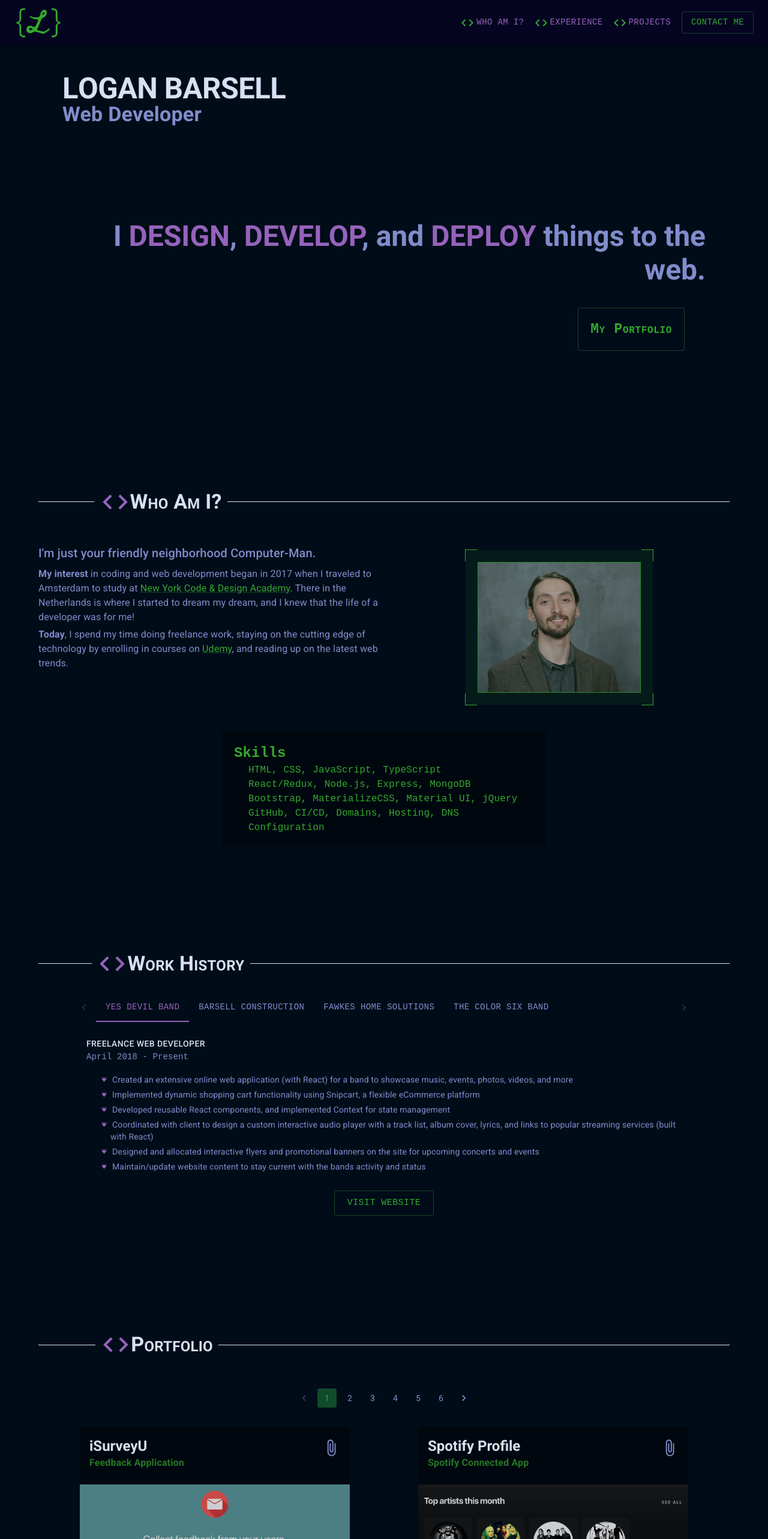
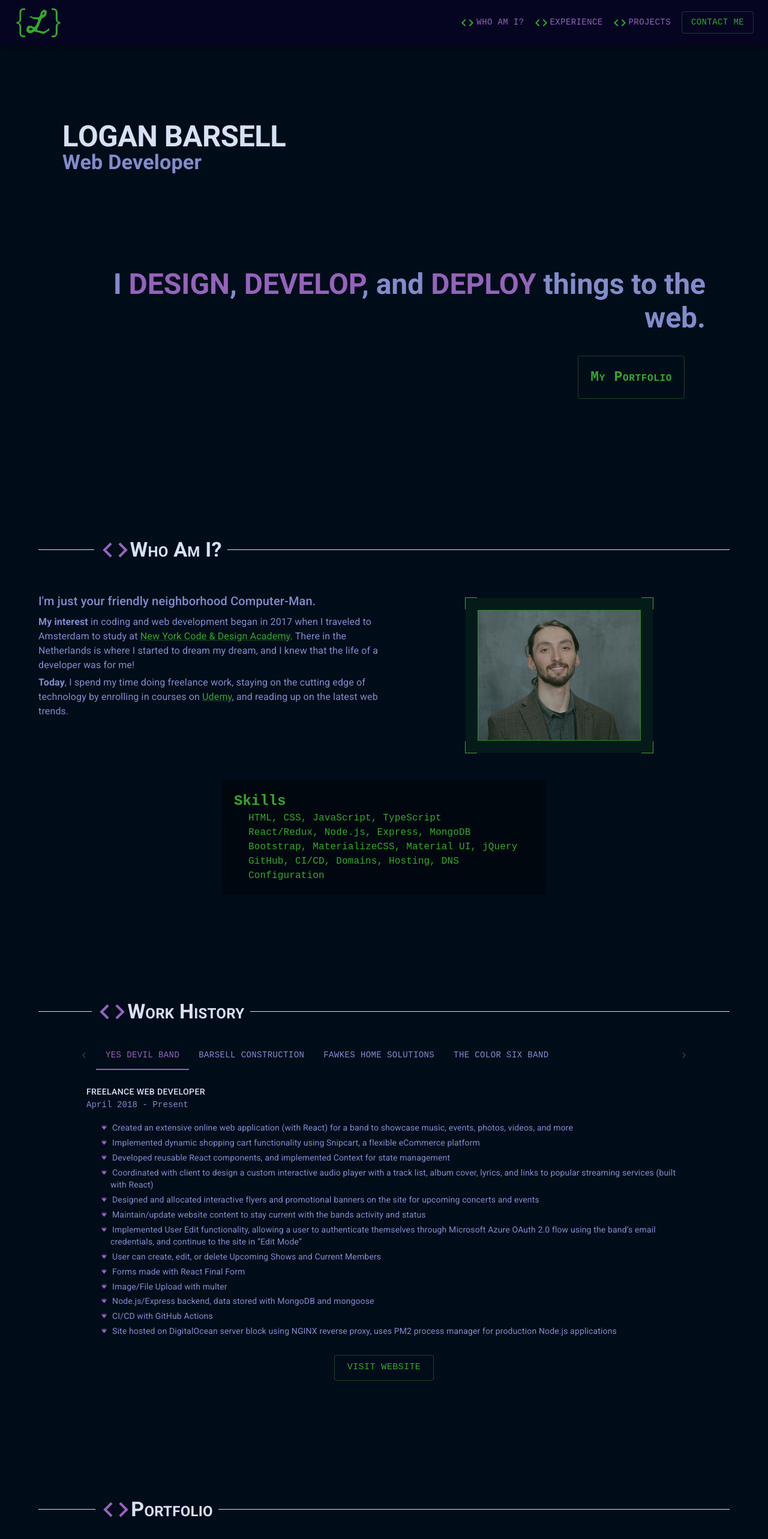
Before and after one commit to logan-barsell/loganb-portfolio, a React (Create React App) app: page / in a window 1280 px wide. Shown: the top 2566 px of the page at 60% size. Built offline with nearby package versions, Linux system fonts and the light colour scheme.

Commit message:
updated workhistory + projects

```diff
--- a/src/components/Intro.js
+++ b/src/components/Intro.js
@@ -16,7 +16,7 @@ const Intro = React.forwardRef(({ scrollEvent }, refs) => {
 
   return (
     <Grow in={!loading} timeout={500}>
-      <Container sx={{ marginTop: '45px', minHeight: '80vh', display: 'grid' }}>
+      <Container sx={{ marginTop: {xs: '55px', sm: '75px', md: '100px', lg: '125px'}, minHeight: '80vh', display: 'grid' }}>
         <Box sx={{ my: 10, px: { sm: 2, xs: 0 } }}>
           <Typography
             sx={{
--- a/src/components/Portfolio/projects.js
+++ b/src/components/Portfolio/projects.js
@@ -12,6 +12,23 @@ import audioplayer from '../../images/portfolio/audioplayer.png';
 
 
 export const projects = [
+  {
+    title: 'Yes Devil',
+    type: 'Band Website',
+    img: yesdevil,
+    desc: 'Website for a band to showcase music, events, photos, and  videos. Includes an online store to sell merchandise.',
+    buildList: [
+      'React/Redux',
+      'Bootstrap, CSS',
+      'Node.js, Express, MongoDB',
+      'Snipcart API',
+      'Microsoft OAuth Authentication',
+      'GitHub Actions'
+    ],
+    hosted: 'DigitalOcean',
+    github: 'https://github.com/logan-barsell/yesdevil-react',
+    link: 'https://yesdevil.com/'
+  },
   {
     title: 'iSurveyU',
     type: 'Feedback Application',
@@ -70,20 +87,6 @@ export const projects = [
     hosted: 'DigitalOcean',
     github: 'https://github.com/logan-barsell/loganb-portfolio',
     link: 'https://loganbarsell.com/'
-  },
-  {
-    title: 'Yes Devil',
-    type: 'Band Website',
-    img: yesdevil,
-    desc: 'Website for a band to showcase music, events, photos, and  videos. Includes an online store to sell merchandise.',
-    buildList: [
-      'React',
-      'Bootstrap, CSS',
-      'Snipcart API'
-    ],
-    hosted: 'DigitalOcean',
-    github: 'https://github.com/logan-barsell/yesdevil-react',
-    link: 'https://yesdevil.com/'
   },
   {
     title: 'Marketing.UI',
--- a/src/components/workHistory.js
+++ b/src/components/workHistory.js
@@ -14,7 +14,14 @@ export const workHistory = [
        album cover, lyrics, and links to popular streaming services (built with React)`,
       `Designed and allocated interactive flyers and promotional banners on the site
         for upcoming concerts and events`,
-      `Maintain/update website content to stay current with the bands activity and status`
+      `Maintain/update website content to stay current with the bands activity and status`,
+      `Implemented User Edit functionality, allowing a user to authenticate themselves through Microsoft Azure OAuth 2.0 flow using the band’s email credentials, and continue to the site in “Edit Mode”`,
+      `User can create, edit, or delete Upcoming Shows and Current Members`,
+      `Forms made with React Final Form`,
+      `Image/File Upload with multer`,
+      `Node.js/Express backend, data stored with MongoDB and mongoose`,
+      `CI/CD with GitHub Actions`,
+      `Site hosted on DigitalOcean server block using NGINX reverse proxy, uses PM2 process manager for production Node.js applications`
 
     ],
     link: 'https://yesdevil.com/'
@@ -27,7 +34,11 @@ export const workHistory = [
     summary: [
       `Developed a full responsive website from start to finish using HTML, CSS, JavaScript, and jQuery`,
       `Participated in design and development sessions with client team to understand the requirements`,
-      `Created a custom logo to compliment the brand and company catch phrase`
+      `Created a custom logo to compliment the brand and company catch phrase`,
+      `Google Maps API`,
+      `Images optimized, reducing page load time and improving user experience`,
+      `Organized work flow with GitHub`,
+      `Configured domain, hosted site on Digital Ocean droplet using Nginx Reverse Proxy`
     ],
     link: 'https://barsellconstruction.com/'
   },
@@ -41,7 +52,8 @@ export const workHistory = [
        to optimize traffic, increase page views, and enhance site stickiness`,
       `Formulated designs that expanded upon the brand, accenting key focus points of the business model`,
       `Developed a dynamic and interactive website with a comfortable user experience (UX)`,
-      `Wrote maintainable and extensible code, utilizing GitHub to optimize and organize workflow`
+      `Wrote maintainable and extensible code, utilizing GitHub to optimize and organize workflow`,
+      `Configured domain, hosted site on Digital Ocean droplet using Nginx Reverse Proxy`
     ],
     link: 'https://www.fawkeshomesolutions.com/'
   },
@@ -56,7 +68,9 @@ export const workHistory = [
       `Created a custom seamless and responsive photo gallery with images of various
        sizes and ratios`,
       `Uses SongKick, a widget that let the user update events from their dashboard and
-      have it update automatically on their website`
+      have it update automatically on their website`,
+      `Organized work flow with GitHub`,
+      `Configured domain, hosted site on Digital Ocean droplet using Nginx Reverse Proxy`
     ],
     link: 'https://the-color-six.herokuapp.com/'
   }
```
